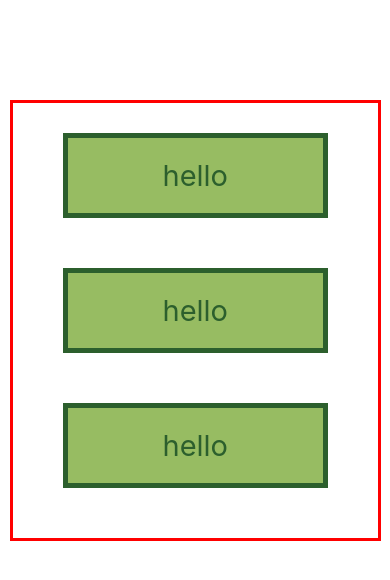
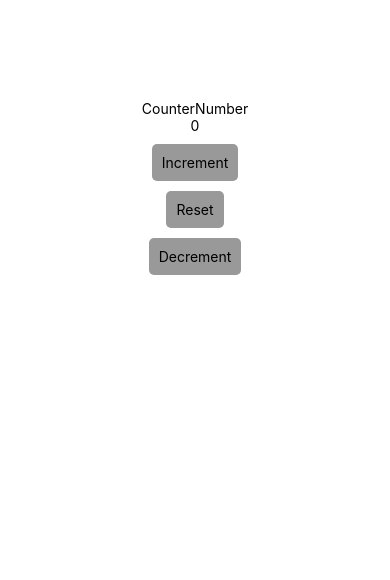
Before and after one commit to atif11802/react-native-tutorial, a React Native app: screen / in a window 390 px wide. Shown: the top 580 px of the page. Built offline with nearby package versions, Linux system fonts and the light colour scheme.

Commit message:
react native useState counter

```diff
--- a/App.js
+++ b/App.js
@@ -1,15 +1,18 @@
 import { StatusBar } from "expo-status-bar";
 import { StyleSheet, Text, View } from "react-native";
-import DemoStyles from "./src/components/DemoStyles";
+import CounterNumber from "./src/screens/CounterNumber";
 
 export default function App() {
 	return (
 		<View style={styles.container}>
-			<DemoStyles />
+			<CounterNumber />
 		</View>
 	);
 }
 
 const styles = StyleSheet.create({
-	container: {},
+	container: {
+		backgroundColor: "#fff",
+		minHeight: "100%",
+	},
 });
--- /dev/null
+++ b/src/screens/CounterNumber.js
@@ -0,0 +1,50 @@
+import { StyleSheet, Text, TouchableOpacity, View } from "react-native";
+import React from "react";
+
+export default function CounterNumber() {
+	const [counter, setCounter] = React.useState(0);
+
+	return (
+		<View style={styles.container}>
+			<Text>CounterNumber</Text>
+			<View style={styles.counter}>
+				<Text>{counter}</Text>
+			</View>
+			<TouchableOpacity
+				style={styles.button}
+				onPress={() => setCounter(counter + 1)}
+			>
+				<Text>Increment</Text>
+			</TouchableOpacity>
+			<TouchableOpacity style={styles.button} onPress={() => setCounter(0)}>
+				<Text>Reset</Text>
+			</TouchableOpacity>
+			<TouchableOpacity
+				style={styles.button}
+				onPress={() => setCounter(counter - 1)}
+			>
+				<Text>Decrement</Text>
+			</TouchableOpacity>
+		</View>
+	);
+}
+
+const styles = StyleSheet.create({
+	container: {
+		display: "flex",
+		alignItems: "center",
+		justifyContent: "center",
+		marginTop: "100px",
+	},
+	counter: {
+		display: "flex",
+		flexDirection: "column",
+		alignItems: "center",
+	},
+	button: {
+		backgroundColor: "#999",
+		padding: "10px",
+		borderRadius: "5px",
+		marginTop: "10px",
+	},
+});
```
